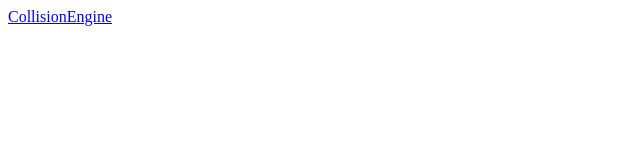
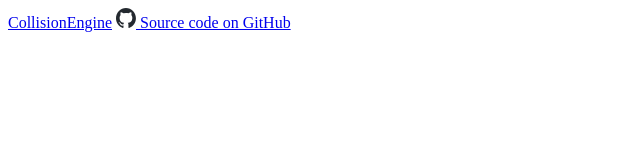
Before and after one commit to jacklehamster/collision-engine, a website: page index.html in a window 1280 px wide. Shown: the whole page, without its empty margins (0-640 px from the left). Drawn offline with Linux system fonts and the light colour scheme.

Commit message:
Update index.html

```diff
--- a/index.html
+++ b/index.html
@@ -1 +1,2 @@
 <a href="demo">CollisionEngine</a>
+<a href="https://github.com/jacklehamster/collision-engine"><img height=20 width=20 src="github-mark.svg"> Source code on GitHub</a>
```
